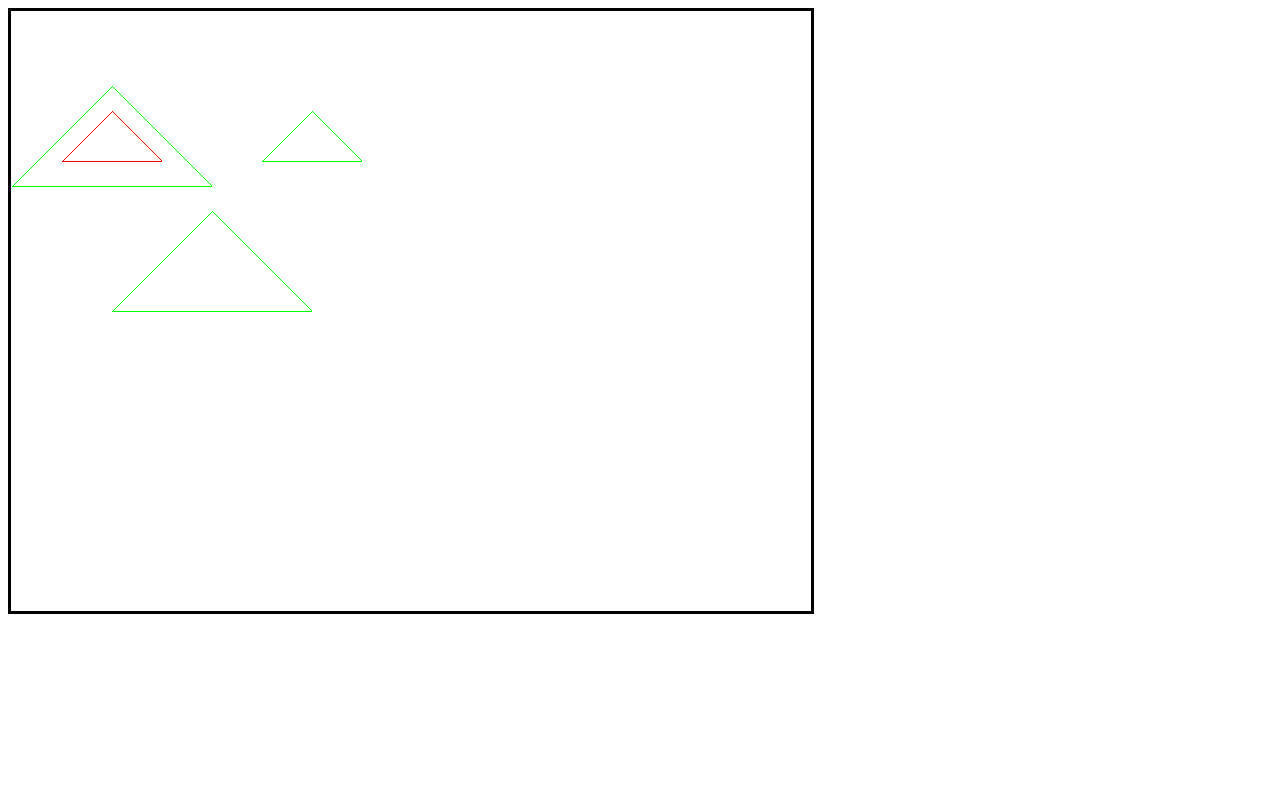
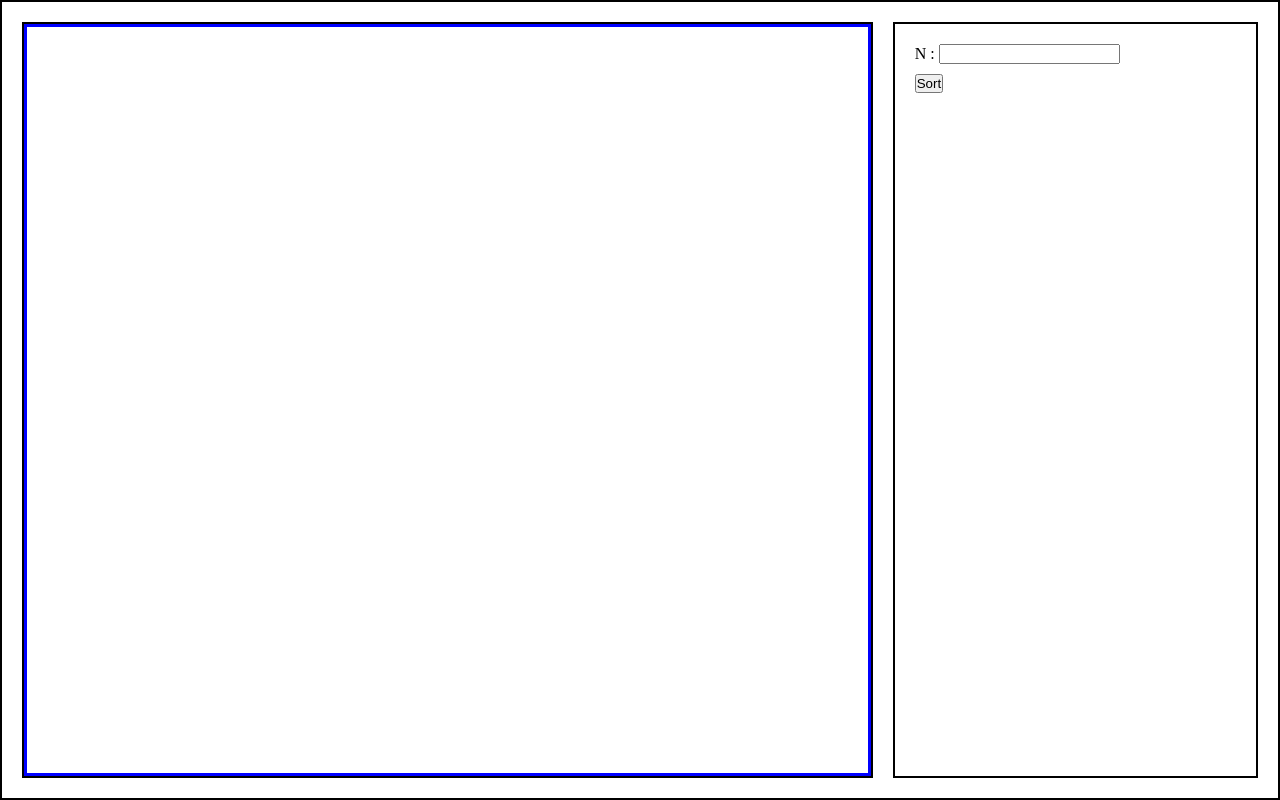
Before and after one commit to RafaelYefta32/Project-UTS-GrafKom, a plain HTML site: page index.html in a window 1280 px wide. Drawn offline with Linux system fonts and the light colour scheme.

Commit message:
membuat layout

```diff
--- a/index.html
+++ b/index.html
@@ -1,22 +1,75 @@
 <!DOCTYPE html>
 <html lang="en">
+
 <head>
   <meta charset="UTF-8" />
   <meta name="viewport" content="width=device-width, initial-scale=1.0" />
   <title>Document</title>
 
   <style>
+    * {
+      padding: 0;
+      margin: 0;
+      box-sizing: border-box;
+    }
+
+    body {
+      display: flex;
+      align-items: flex-start;
+      border: 2px solid black;
+      gap: 20px;
+      padding: 20px;
+      height: 100vh;
+    }
+
     #canva1 {
-        border: 3px black solid;
+      border: 3px blue solid;
+      width: 100%;
+      height: 100%;
+    }
+
+    .left {
+      width: 70%;
+      height: 100%;
+      border: 2px solid black;
+    }
+
+    .right {
+      width: 30%;
+      height: 100%;
+      border: 2px solid black;
+      padding: 20px;
+    }
+
+    .inp {
+      height: 20px;
+    }
+
+    .right-col1 {
+      display: flex;
+      flex-direction: column;
+      gap: 10px;
     }
   </style>
 </head>
+
 <body>
-    <canvas id="canva1" width="800" height="600"></canvas>
+  <div class="left">
+    <canvas id="canva1"></canvas>
+  </div>
+  <div class="right">
+    <div class="right-col1">
+      <div>
+        N :&nbsp;<input type="text" class="inp">
+      </div>
+      <div>
+        <button>Sort</button>
+      </div>
+    </div>
+  </div>
 
   <script src="script.js"></script>
   <script src="transform.js"></script>
-
   <script>
     var cnv;
     var canvas1 = document.getElementById("canva1");
@@ -28,51 +81,8 @@
     contex1 = cnv.getContext("2d");
     var imageDataA = contex1.getImageData(0, 0, cnv.width, cnv.height);
 
-      // dda_line(imageDataA, 0,0, 100,50, 255,0,0)
-      // lingkaran(imageDataA, 200, 200,50, 255, 0, 0);
-      // lingkaran_polar(imageDataA, 200, 200, 50, 255,0,0);
-      // floodFillStack(imageDataA, cnv, 200, 200, { r: 0, g: 0, b: 0 }, { r: 0, g: 255, b: 0 });
-      // elips(imageDataA, 200,200, 100, 50, 255,0,0)
-      // bunga(imageDataA, 200,200, 100,4, 255,0,0);
-
-      var point_array = [
-        { x: 100, y: 100 },
-        { x: 150, y: 150 },
-        { x: 50, y: 150 },
-      ];
-      polygon(imageDataA, point_array, 255, 0, 0);
-
-      var point_array2 = translasi_array(point_array, { x: 200, y: 0 });
-      // point_array2.push(translasi(point_array[0], { x: 200, y: 0 }));
-      // point_array2.push(translasi(point_array[1], { x: 200, y: 0 }));
-      // point_array2.push(translasi(point_array[2], { x: 200, y: 0 }));
-      polygon(imageDataA, point_array2, 0, 255, 0);
-
-      var point_array3 = [];
-      point_array3.push(skala(point_array[0], { x: 2, y: 2 }));
-      point_array3.push(skala(point_array[1], { x: 2, y: 2 }));
-      point_array3.push(skala(point_array[2], { x: 2, y: 2 }));
-      polygon(imageDataA, point_array3, 0, 255, 0);
-
-      // var point_array4 = [];
-      // point_array4.push(rotasi(point_array[0], Math.PI/8));
-      // point_array4.push(rotasi(point_array[1], Math.PI/8));
-      // point_array4.push(rotasi(point_array[2], Math.PI/8));
-      // polygon(imageDataA, point_array4, 0, 255, 0);
-
-      // var point_array5 = [];
-      // point_array5.push(rotasiFP(point_array[0], {x:50, y:150}, Math.PI/8));
-      // point_array5.push(rotasiFP(point_array[1], {x:50, y:150}, Math.PI/8));
-      // point_array5.push(rotasiFP(point_array[2], {x:50, y:150}, Math.PI/8));
-      // polygon(imageDataA, point_array5, 0, 0, 255);
-
-      var point_array6 = [];
-      point_array6.push(skalaFP(point_array[0], {x:100, y:125}, { x: 2, y: 2 }));
-      point_array6.push(skalaFP(point_array[1], {x:100, y:125}, { x: 2, y: 2 }));
-      point_array6.push(skalaFP(point_array[2], {x:100, y:125}, { x: 2, y: 2 }));
-      polygon(imageDataA, point_array6, 0, 255, 0);
-
     contex1.putImageData(imageDataA, 0, 0);
   </script>
 </body>
+
 </html>
```
Lines whose indentation alone changed are shown as unchanged.
